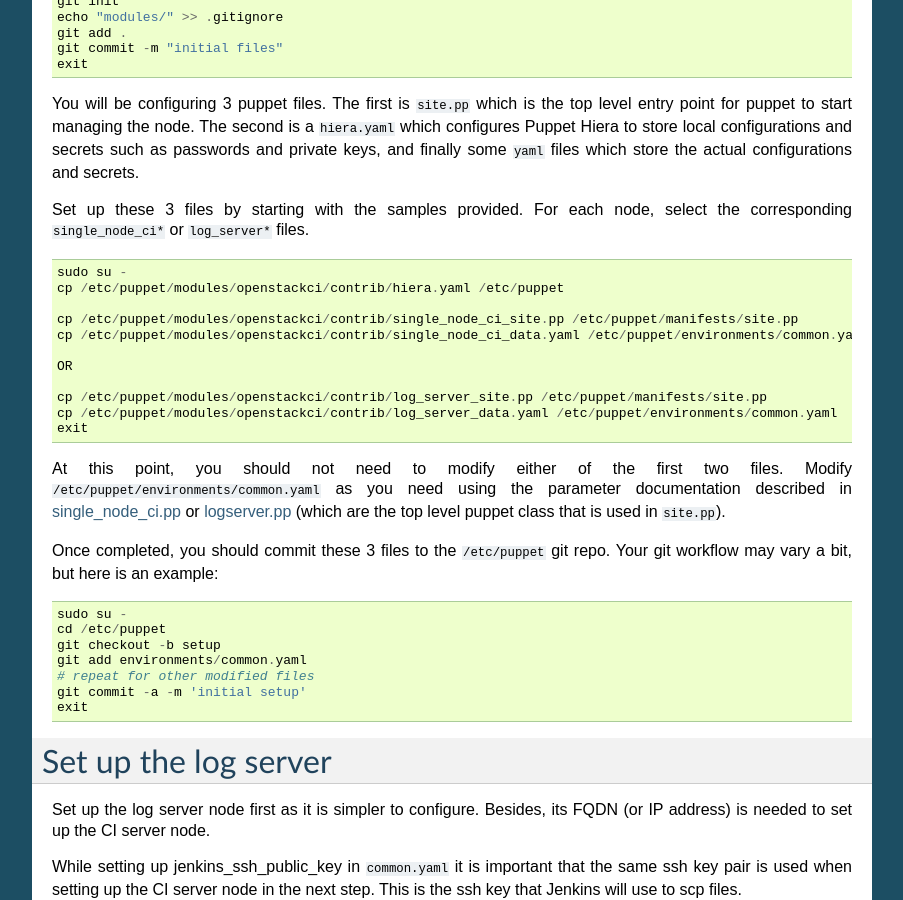
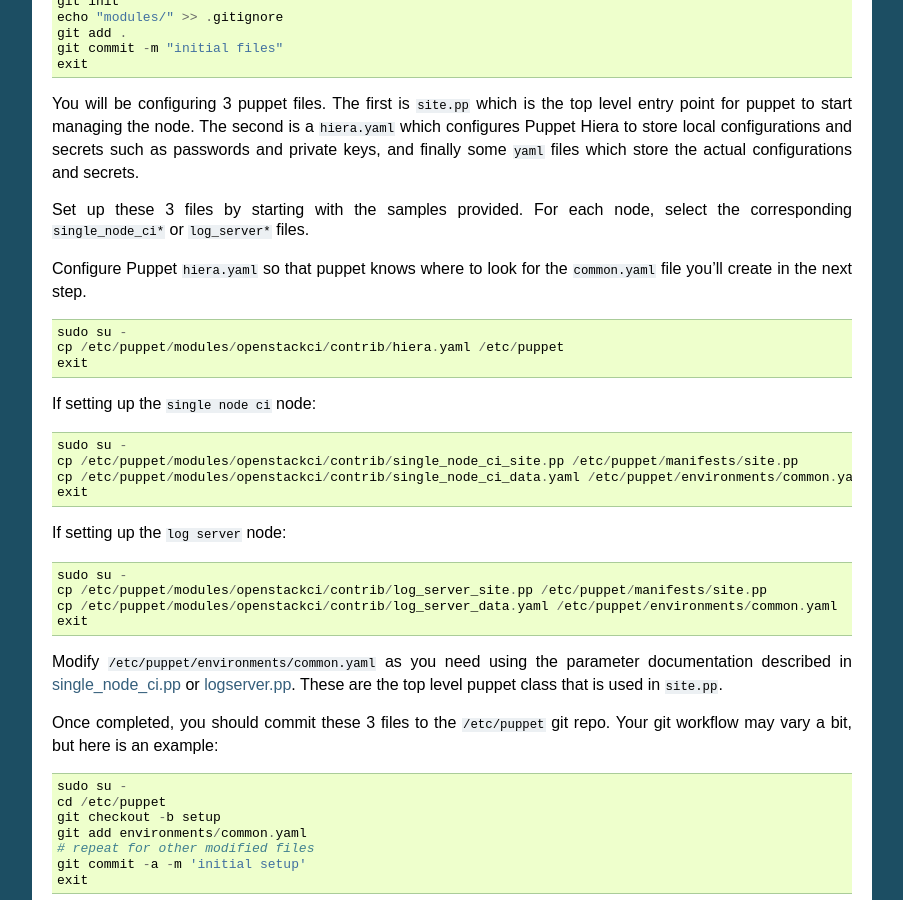
Before and after one commit to openstack-infra/puppet-openstackci, a Sphinx documentation site: the page built from doc/source/third_party_ci.rst, in a window 1280 px wide and 900 px high, scrolled down 1703 px. Shown: the whole window, without its empty margins (198-1101 px from the left). Built offline with Sphinx 7.4.7, drawn with Linux system fonts in a browser that asks for light colours.

Commit message:
Make initial puppet steps more explcit
Currently these steps are grouped together. Make them
explicit to increase clarity of the documentation.

Change-Id: I605aac3705faa168192bee47e8afb34bfae569a3

```diff
--- a/doc/source/third_party_ci.rst
+++ b/doc/source/third_party_ci.rst
@@ -140,27 +140,37 @@
 node, select the corresponding ``single_node_ci*`` or ``log_server*``
 files.
 
+Configure Puppet ``hiera.yaml`` so that puppet knows where to look for the
+``common.yaml`` file you'll create in the next step.
 ::
 
     sudo su -
     cp /etc/puppet/modules/openstackci/contrib/hiera.yaml /etc/puppet
+    exit
 
+
+If setting up the ``single node ci`` node:
+::
+
+    sudo su -
     cp /etc/puppet/modules/openstackci/contrib/single_node_ci_site.pp /etc/puppet/manifests/site.pp
     cp /etc/puppet/modules/openstackci/contrib/single_node_ci_data.yaml /etc/puppet/environments/common.yaml
+    exit
 
-    OR
+If setting up the ``log server`` node:
+::
 
+    sudo su -
     cp /etc/puppet/modules/openstackci/contrib/log_server_site.pp /etc/puppet/manifests/site.pp
     cp /etc/puppet/modules/openstackci/contrib/log_server_data.yaml /etc/puppet/environments/common.yaml
     exit
 
-At this point, you should not need to modify either of the first two
-files. Modify ``/etc/puppet/environments/common.yaml`` as you need using
+Modify ``/etc/puppet/environments/common.yaml`` as you need using
 the parameter documentation described in
 `single\_node\_ci.pp <http://git.openstack.org/cgit/openstack-infra/puppet-openstackci/tree/manifests/single_node_ci.pp>`__
 or
-`logserver.pp <http://git.openstack.org/cgit/openstack-infra/puppet-openstackci/tree/manifests/logserver.pp>`__
-(which are the top level puppet class that is used in ``site.pp``).
+`logserver.pp <http://git.openstack .org/cgit/openstack-infra/puppet-openstackci/tree/manifests/logserver.pp>`__.
+These are the top level puppet class that is used in ``site.pp``.
 
 Once completed, you should commit these 3 files to the ``/etc/puppet``
 git repo. Your git workflow may vary a bit, but here is an example:
```
